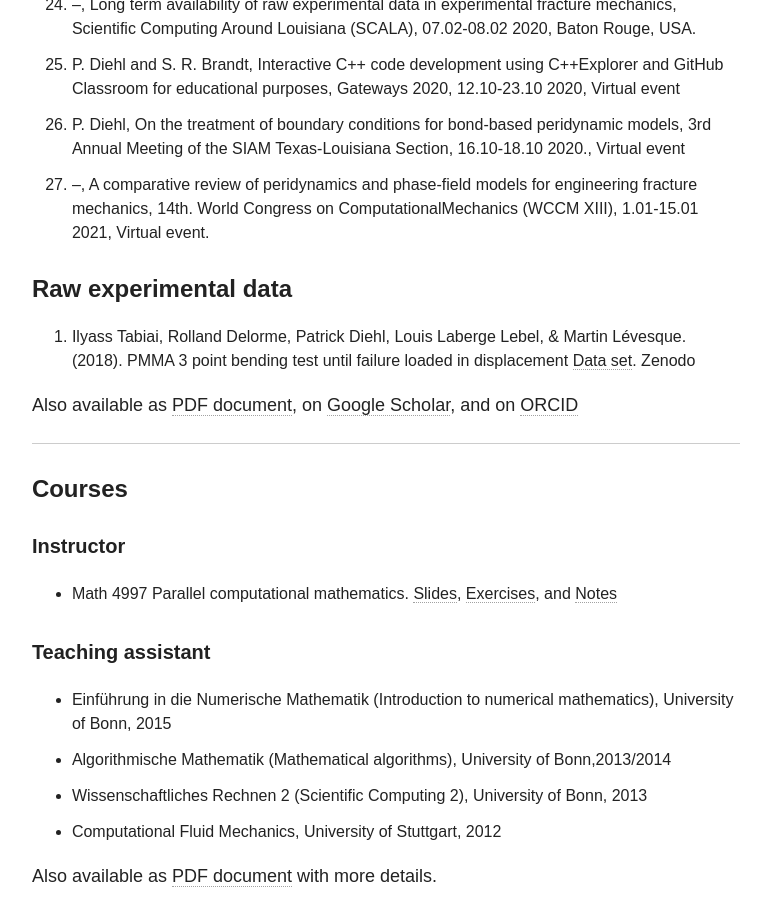
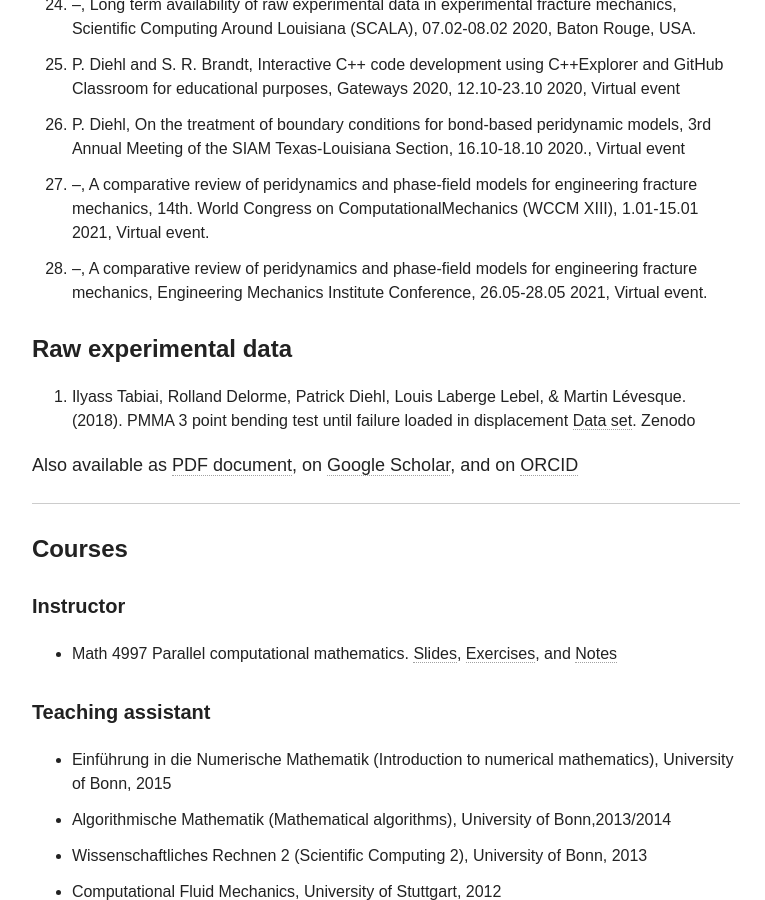
Before and after one commit to diehlpk/diehlpk.github.io, a Jekyll site: the page built from cv/index.md, in a window 1280 px wide and 900 px high, scrolled down 8045 px. Shown: the whole window, without its empty margins (254-1019 px from the left). Built offline with Jekyll 4.4.1, drawn with Linux system fonts in a browser that asks for light colours; nearby versions of some CDN libraries; some web fonts are replaced.

Commit message:
Update CV

```diff
--- a/cv/index.md
+++ b/cv/index.md
@@ -211,6 +211,7 @@ Congress for Theoretical and Applied Mechanics, 04.06-09.06 2018, Rosemont, US.
 25. P. Diehl and S. R. Brandt, Interactive C++ code development using C++Explorer and GitHub Classroom for educational purposes, Gateways 2020, 12.10-23.10 2020, Virtual event
 26. P. Diehl, On the treatment of boundary conditions for bond-based peridynamic models, 3rd Annual Meeting of the SIAM Texas-Louisiana Section, 16.10-18.10 2020., Virtual event
 27. --, A comparative review of peridynamics and phase-field models for engineering fracture mechanics, 14th. World Congress on ComputationalMechanics (WCCM XIII), 1.01-15.01 2021, Virtual event.
+28. --, A comparative review of peridynamics and phase-field models for engineering fracture mechanics, Engineering Mechanics Institute Conference, 26.05-28.05 2021, Virtual event.
 
 #### Raw experimental data
 1. Ilyass Tabiai, Rolland Delorme, Patrick Diehl, Louis Laberge Lebel, & Martin Lévesque. (2018). PMMA 3 point bending test until failure loaded in displacement [Data set](http://doi.org/10.5281/zenodo.1172068). Zenodo
```
